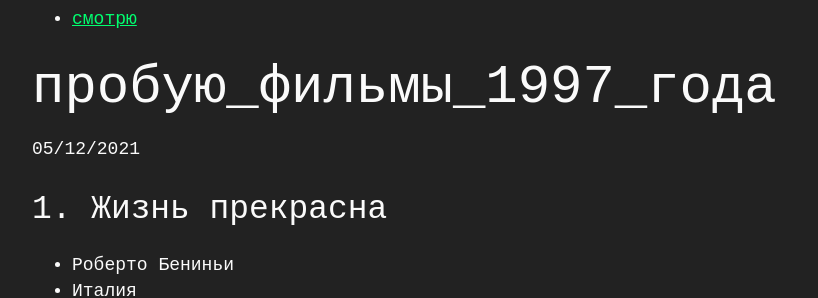
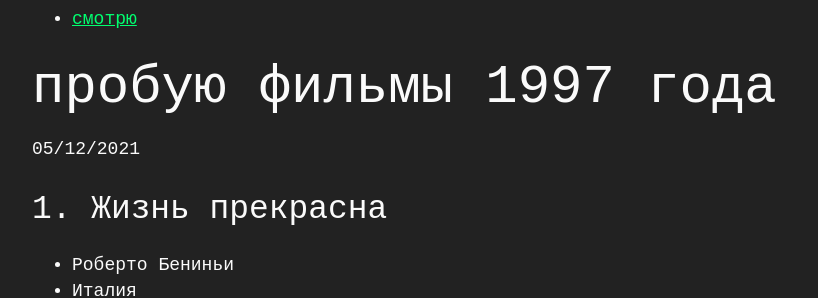
Before and after one commit to vickysled/vickysled.github.io, a Jekyll site: the page built from _posts/2021-12-05-movies1997.md, in a window 1280 px wide and 900 px high. Shown: the part 155-453 px from the top of the window, without its empty margins (176-994 px from the left). Built offline with Jekyll 4.4.1, drawn with Linux system fonts in a browser that asks for light colours.

```diff
--- a/_posts/2021-12-05-movies1997.md
+++ b/_posts/2021-12-05-movies1997.md
@@ -1,6 +1,6 @@
 ---
 layout: post
-title:  "пробую_фильмы_1997_года"
+title:  "пробую фильмы 1997 года"
 date:   2021-12-05 17:00:00
 tags: смотрю
 ---
```
